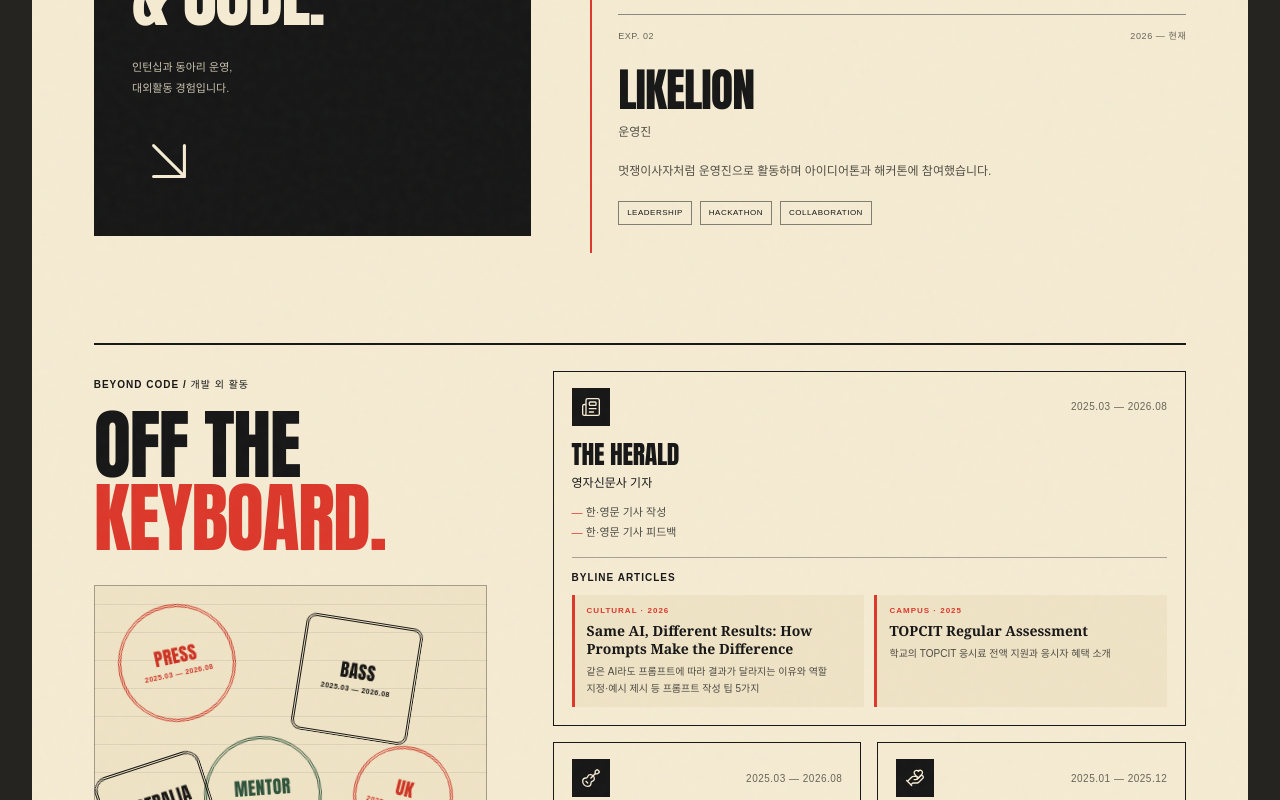
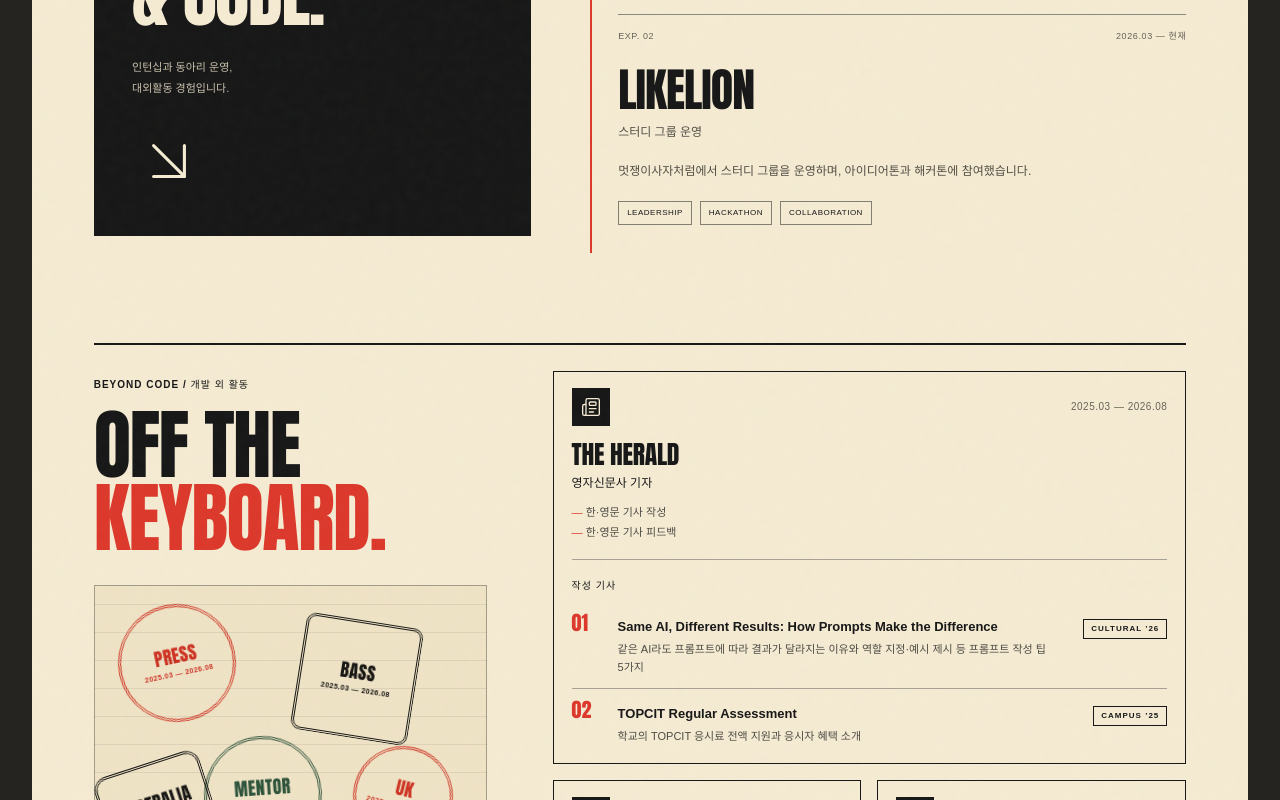
Before and after one commit to improvv/portfolio, a React (Vite) app: page /#/ in a window 1280 px wide. Shown: the part 2300-3100 px from the top of the page. Built offline with nearby package versions, Linux system fonts and the light colour scheme.

Commit message:
fix: CV 기준으로 경력·학력·프로젝트 정보 통일, 작성 기사 목록 디자인 개선

```diff
--- a/src/components/Home.tsx
+++ b/src/components/Home.tsx
@@ -528,18 +528,23 @@ function Experience() {
                   )}
                   {item.articles && (
                     <div className="beyond-articles">
-                      <span className="eyebrow">BYLINE ARTICLES</span>
-                      {item.articles.map((article) => (
-                        <div className="article-clip" key={article.title}>
-                          <span className="article-meta">
-                            {article.section} · {article.year}
-                          </span>
+                      <span className="eyebrow">작성 기사</span>
+                      <ol>
+                        {item.articles.map((article, n) => (
+                          <li key={article.title}>
+                            <span className="article-no">0{n + 1}</span>
+                            <div>
                               <strong>{article.title}</strong>
                               <small>
                                 <Phrases text={article.summary} />
                               </small>
                             </div>
+                            <span className="article-tag">
+                              {article.section} ’{article.year.slice(2)}
+                            </span>
+                          </li>
                         ))}
+                      </ol>
                     </div>
                   )}
                 </motion.article>
@@ -691,9 +696,17 @@ function Education() {
           <p>
             <Phrases text={education.description} />
           </p>
-          {education.period && <p>{education.period}</p>}
           {(education.graduation || education.gpa) && (
             <dl className="education-facts">
+              {education.period && (
+                <div>
+                  <dt>ENROLLED</dt>
+                  <dd>
+                    {education.period}
+                    <small>{education.creditBank}</small>
+                  </dd>
+                </div>
+              )}
               {education.graduation && (
                 <div>
                   <dt>GRADUATION</dt>
@@ -706,6 +719,10 @@ function Education() {
                   <dd>{education.gpa}</dd>
                 </div>
               )}
+              <div>
+                <dt>TOEIC</dt>
+                <dd>{education.toeic}</dd>
+              </div>
             </dl>
           )}
           <div className="study-areas">
--- a/src/data/portfolio.ts
+++ b/src/data/portfolio.ts
@@ -108,10 +108,10 @@ export const experiences: Experience[] = [
   },
   {
     organization: "LIKELION",
-    role: "운영진",
-    period: "2026 — 현재",
+    role: "스터디 그룹 운영",
+    period: "2026.03 — 현재",
     description:
-      "멋쟁이사자처럼 운영진으로 활동하며 아이디어톤과 해커톤에 참여했습니다.",
+      "멋쟁이사자처럼에서 스터디 그룹을 운영하며, 아이디어톤과 해커톤에 참여했습니다.",
     tags: ["LEADERSHIP", "HACKATHON", "COLLABORATION"],
   },
 ];
@@ -173,8 +173,8 @@ export const beyondCode: BeyondCode[] = [
     icon: "travel",
     stamp: "AUSTRALIA",
     title: "AUSTRALIA",
-    role: "학생 · 워킹홀리데이",
-    period: "2019 — 2021",
+    role: "워킹홀리데이 · 어학연수",
+    period: "2020.06 — 2023.02",
     points: [],
   },
 ];
@@ -259,7 +259,8 @@ export const projects: Project[] = [
         "혼자 운동할 때는 자세가 잘못되어도 스스로 알아차리기 어렵고, 잘못된 자세는 운동 효과를 떨어뜨리고 부상으로 이어질 수 있습니다. 트레이너 없이도 스마트폰 하나로 자세를 확인하고 교정할 수 있는 앱을 목표로 했습니다.",
       "My Role": [
         "PM — 일정·역할 분담·요구사항 정리 등 프로젝트 운영 총괄",
-        "프론트엔드 담당 — 앱의 모든 화면과 사용자 흐름을 Flutter로 설계·구현",
+        "UI/UX 디자인 — 자세 분석 결과와 맞춤형 운동 피드백 화면 설계",
+        "프론트엔드 담당 — 앱의 모든 화면과 사용자 흐름을 Flutter로 구현",
         "Riverpod 상태 관리, go_router 선언적 라우팅과 인증 가드",
         "온보딩(성별·신체 정보·목표)과 4방향 체형 자동 촬영 플로우",
         "운동 설정·카메라 배치 안내·카운트다운·실시간 HUD·결과 화면으로 이어지는 운동 흐름",
@@ -414,13 +415,14 @@ export const projects: Project[] = [
     number: "04",
     title: "GYEONJU TRAVEL",
     subtitle: "견주여행 — 반려견과 함께 떠나는 경주 여행 코스 추천 앱",
-    category: "MOBILE APP · PM & FRONTEND",
+    category: "TEAM PROJECT · PM & FRONTEND",
     technologies: [
       "React Native",
       "Expo",
       "TypeScript",
       "Expo Router",
       "Kakao Map",
+      "한국관광공사 API",
       "Tmap API",
       "EAS · TestFlight",
     ],
@@ -435,13 +437,14 @@ export const projects: Project[] = [
     },
     repository: null,
     overview:
-      "견주여행은 반려견과 함께 경주를 여행하는 보호자를 위한 모바일 앱입니다. 반려견 정보에 맞춘 여행 코스 추천, 지도, 일정, 도보 경로, 관광지 도착 스탬프 기능이 있습니다. 2026년 6월부터 프론트엔드를 맡아 개발했고, TestFlight 베타 테스트를 거쳐 App Store에 출시했습니다.",
+      "견주여행은 반려견과 함께 경주를 여행하는 보호자를 위한 모바일 앱입니다. 반려견 정보에 맞춘 여행 코스 추천, 지도, 일정, 도보 경로, 관광지 도착 스탬프 기능이 있습니다. 팀 프로젝트로 2026년 6월부터 PM과 프론트엔드를 맡았고, TestFlight 베타 테스트를 거쳐 App Store에 출시했습니다. 한국관광공사 공모전에도 출품해 진행 중입니다.",
     details: projectDetails({
       "Problem & Motivation":
         "반려견과 여행을 떠나려면 동반 가능한 장소를 일일이 찾아봐야 하고, 반려견의 크기나 성향까지 고려하기는 더 어렵습니다. 경주를 찾는 보호자가 반려견과 함께 갈 수 있는 코스를 한 번에 추천받고, 여행하는 동안의 기록까지 남길 수 있도록 하고자 했습니다.",
       "My Role": [
         "PM — 기획·일정·역할 분담 등 프로젝트 운영 총괄",
-        "프론트엔드 단독 개발 — 앱 전체 화면과 사용자 흐름을 React Native(Expo)로 구현 (커밋 116개)",
+        "프론트엔드 개발 — 앱 전체 화면과 사용자 흐름을 React Native(Expo)로 구현 (프론트엔드 저장소 커밋 116개)",
+        "한국관광공사·Kakao Map API 연동",
         "백엔드 API 연동, 액세스 토큰 자동 갱신, 로그인 상태 관리",
         "EAS 빌드, TestFlight 베타 배포, App Store 출시까지 배포 전 과정 관리",
       ],
@@ -480,14 +483,20 @@ export const projects: Project[] = [
     title: "SILVER STOP",
     subtitle: "보행자(노인)를 인식하면 멈추는 AI 자율주행 자동차",
     category: "AUTONOMOUS DRIVING CAMP · 금상",
-    technologies: ["Python", "YOLO", "Raspberry Pi", "LiDAR", "Camera"],
+    technologies: [
+      "Python",
+      "YOLO",
+      "Raspberry Pi",
+      "Ultrasonic Sensor",
+      "Camera",
+    ],
     image: "images/silverstop.svg",
     imageAlt:
       "도로 위 자동차와 보행자 인식 박스를 표현한 자율주행 프로젝트 콘셉트 그래픽",
     imageIsPlaceholder: true,
     repository: null,
     overview:
-      "한밭 자율주행 캠프에서 진행한 프로젝트입니다. 라즈베리파이를 탑재한 소형 자율주행 자동차에 카메라와 라이다를 달고, 캠프 실습 코드를 바탕으로 보행자(노인)를 실시간으로 인식하면 스스로 멈추는 기능을 구현했습니다. 캠프에서 금상을 받았습니다.",
+      "한밭 MOBI 자율주행 캠프에서 진행한 팀 프로젝트입니다. 라즈베리파이를 탑재한 소형 자율주행 자동차에서 캠프가 제공한 YOLO 예제를 활용해 보행자(노인)를 인식하고, 카메라 실시간 영상과 초음파 거리 측정을 결합해 자동으로 멈추게 했습니다. 캠프에서 금상을 받았습니다.",
     details: projectDetails({
       "Problem & Motivation":
         "고령 보행자는 차량을 피하는 반응이 느려 교통사고에 취약합니다. 차량이 보행자를 인식하면 먼저 멈추도록 만드는 것을 목표로 했습니다.",
@@ -497,21 +506,21 @@ export const projects: Project[] = [
       ],
       Architecture: [
         "카메라 영상 → YOLO 객체 인식으로 보행자 검출",
-        "라이다로 앞 물체와의 거리 측정",
+        "초음파 센서로 앞 물체와의 거리 측정",
         "보행자가 인식되고 일정 거리 안으로 들어오면 모터를 정지시키는 제어 로직",
         "라즈베리파이에서 인식과 주행 제어를 함께 처리",
       ],
       "Key Features": [
         "카메라 영상 스트림에서 YOLO로 보행자를 실시간 인식",
-        "라이다 거리 측정으로 보행자가 가까워지면 차량 정지",
+        "초음파 거리 측정으로 보행자가 가까워지면 차량 정지",
         "보행자가 사라지면 다시 주행",
       ],
       "Challenges & Solutions": [
         "라즈베리파이에서 YOLO 추론이 느려 보행자를 인식해도 정지가 한 박자 늦음 → 입력 해상도를 낮추고 인식 대상을 사람 클래스로 좁혀 반응 속도를 확보",
-        "라이다 거리값이 순간적으로 튀어 차량이 불필요하게 멈칫함 → 여러 번 측정한 값을 함께 보고 판단하도록 조정",
+        "초음파 거리값이 순간적으로 튀어 차량이 불필요하게 멈칫함 → 여러 번 측정한 값을 함께 보고 판단하도록 조정",
         "카메라 인식과 거리 측정이 따로 동작해 판단이 엇갈림 → 보행자 인식과 거리 조건을 모두 만족할 때만 정지하도록 제어 로직을 정리",
       ],
-      Results: "한밭 자율주행 캠프에서 금상을 받았습니다.",
+      Results: "한밭 MOBI 자율주행 캠프에서 금상을 받았습니다.",
     }),
     gallery: [],
   },
@@ -574,13 +583,16 @@ export const education = {
   major: "Computer Engineering",
   description:
     "국립 한밭대학교 · 컴퓨터공학 전공. Computer Vision, 자연어처리, 사물인터넷, 인간과 컴퓨터 상호작용 수업을 듣고 있습니다.",
-  period: null as string | null,
+  period: "2025.03 — 현재 · 3학년 편입" as string | null,
+  creditBank: "1·2학년 과정은 학점은행제로 이수",
+  toeic: "830",
   graduation: "2027.02" as string | null, // 졸업 예정
   gpa: "4.12 / 4.5" as string | null,
   subjects: [
     "Computer Vision",
-    "Artificial Intelligence",
-    "Software Development",
+    "Object Detection & Tracking",
+    "Human / Animal Behavior Understanding",
+    "Lightweight Deep Learning",
   ],
   // 최신 취득순 → 전공 관련도순
   certificates: [
@@ -644,7 +656,7 @@ export const achievements: Achievement[] = [
   },
   {
     date: "2025.07",
-    event: "한밭 자율주행 캠프",
+    event: "한밭 MOBI 자율주행 캠프",
     title: "Silver Stop",
     result: "금상",
     description: "YOLO로 보행자를 실시간 인식해 멈추는 AI 자동차",
--- a/src/styles.css
+++ b/src/styles.css
@@ -3009,42 +3009,73 @@ body {
   background: var(--red);
 }
 .beyond-articles {
-  display: grid;
-  grid-template-columns: repeat(2, minmax(0, 1fr));
-  gap: 10px;
-  margin-top: 14px;
+  margin-top: 16px;
   border-top: 1px solid var(--line);
   padding-top: 12px;
 }
-.beyond-articles > .eyebrow {
-  grid-column: 1 / -1;
-}
-.article-clip {
-  display: flex;
-  flex-direction: column;
-  gap: 5px;
-  padding: 10px 12px;
-  background: #efe3c6;
-  border-left: 3px solid var(--red);
-}
-.article-meta {
+.beyond-articles ol {
+  margin: 6px 0 0;
+  padding: 0;
+  list-style: none;
+}
+.beyond-articles li {
+  display: grid;
+  grid-template-columns: 34px 1fr auto;
+  gap: 12px;
+  align-items: baseline;
+  padding: 11px 0;
+  border-bottom: 1px solid var(--line);
+}
+.beyond-articles li:last-child {
+  border-bottom: 0;
+  padding-bottom: 0;
+}
+.article-no {
+  font:
+    20px/1 Anton,
+    sans-serif;
+  color: var(--red);
+}
+.beyond-articles strong {
+  display: block;
+  font-size: 13px;
+  font-weight: 800;
+  line-height: 1.45;
+}
+.beyond-articles small {
+  display: block;
+  margin-top: 3px;
+  font-size: 11px;
+  line-height: 1.7;
+  color: #4d4b43;
+}
+.article-tag {
+  border: 1px solid var(--ink);
+  padding: 3px 7px;
   font-size: 8px;
   font-weight: 800;
   letter-spacing: 1px;
-  color: var(--red);
-}
-.article-clip strong {
-  font-family: Georgia, "Times New Roman", serif;
-  font-size: 14px;
-  line-height: 1.3;
-}
-.article-clip small {
-  font-size: 10px;
-  line-height: 1.7;
-  color: #4d4b43;
+  white-space: nowrap;
 }
 @media (max-width: 700px) {
-  .beyond-articles {
-    grid-template-columns: 1fr;
-  }
-}
+  .beyond-articles li {
+    grid-template-columns: 28px 1fr;
+  }
+  .article-tag {
+    grid-column: 2;
+    justify-self: start;
+  }
+}
+.education-facts dd small {
+  display: block;
+  margin-top: 3px;
+  font-size: 9px;
+  color: #676357;
+  text-align: right;
+}
+.education-facts dd {
+  text-align: right;
+}
+.beyond-articles li::before {
+  content: none;
+}
```
Also changed, not shown: public/images/silverstop.svg. Lines whose indentation alone changed are shown as unchanged.
